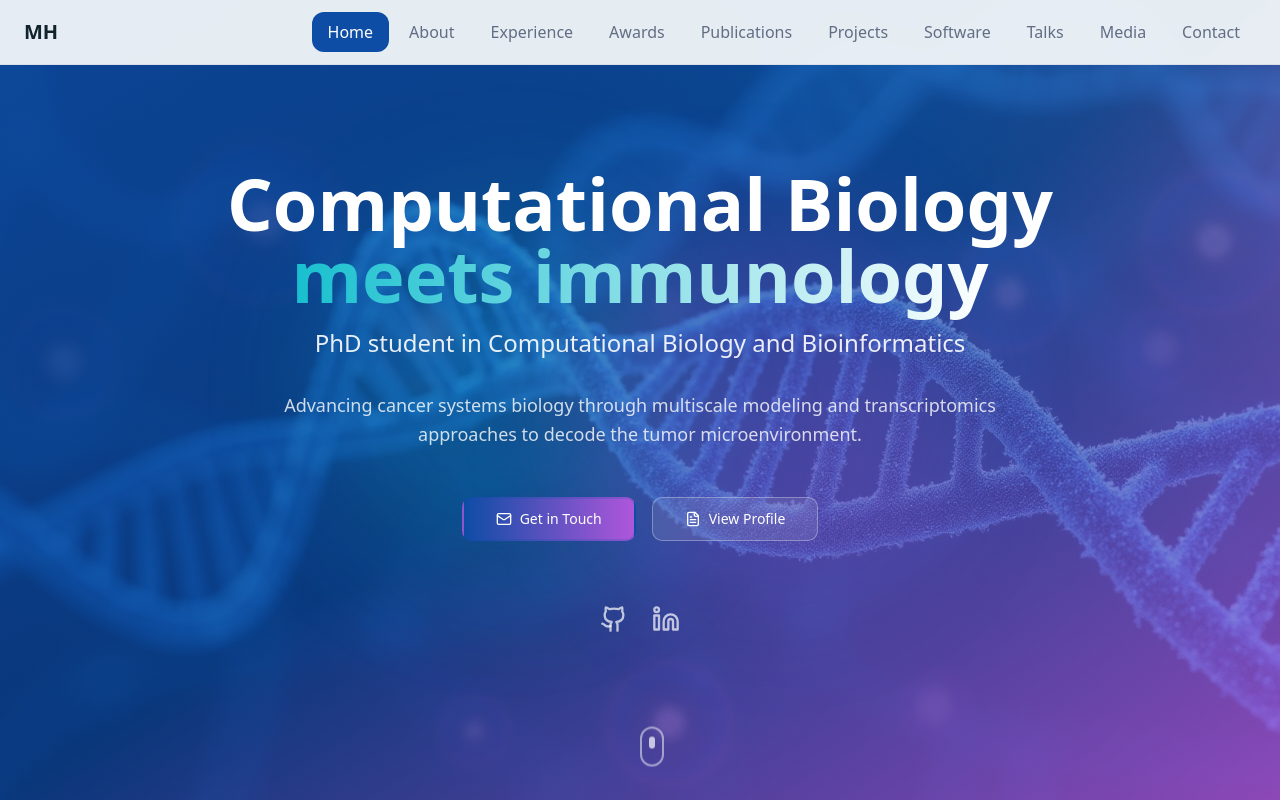
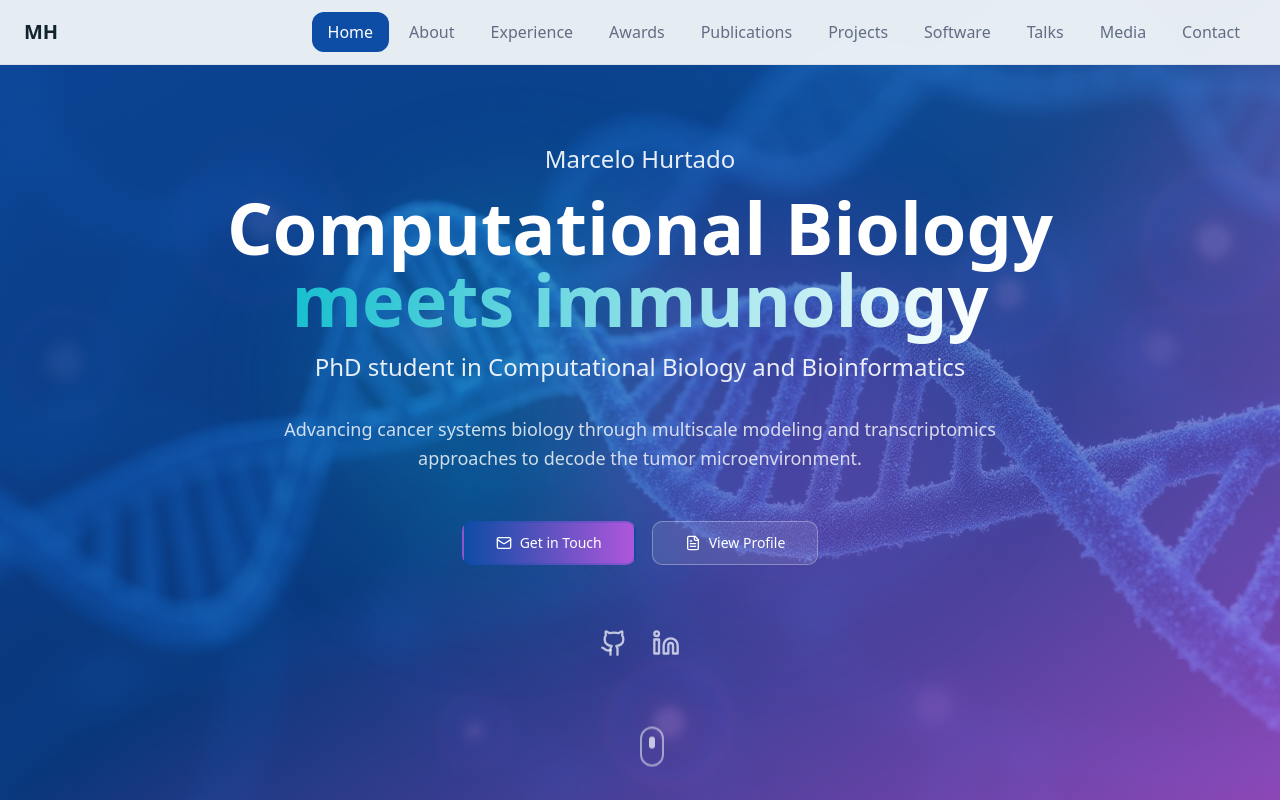
Before and after one commit to mhurtado13/mhurtado13.github.io, a React (Vite) app: page / in a window 1280 px wide. Built offline with nearby package versions, Linux system fonts and the light colour scheme; the HTML template or start-up script is replaced by a standard one.

Commit message:
Refactor: Update colors and add name

```diff
--- a/index.html
+++ b/index.html
@@ -1,5 +1,5 @@
 <!doctype html>
-<html lang="en" class="dark">
+<html lang="en">
   <head>
     <meta charset="UTF-8" />
     <meta name="viewport" content="width=device-width, initial-scale=1.0" />
--- a/src/components/Hero.tsx
+++ b/src/components/Hero.tsx
@@ -22,6 +22,9 @@ const Hero = () => {
       <div className="relative z-10 container mx-auto px-6 text-center">
         <div className="max-w-4xl mx-auto space-y-8">
           <div className="space-y-4 animate-fade-in">
+            <p className="text-xl md:text-2xl text-white/90 font-medium">
+              Marcelo Hurtado
+            </p>
             <h1 className="text-5xl md:text-7xl font-bold text-white leading-tight">
               Computational Biology
               <br />
```
